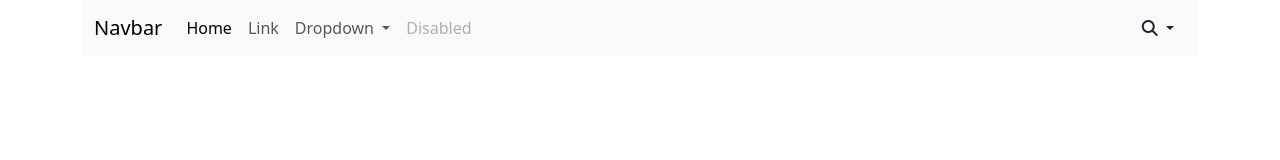
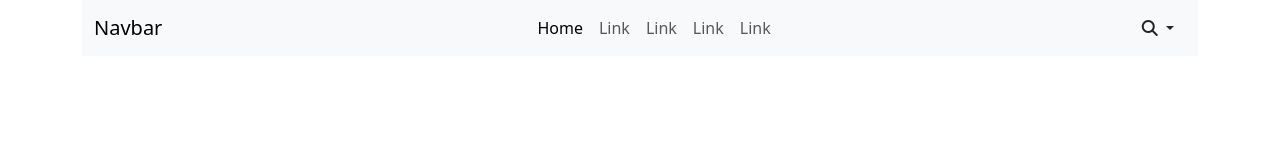
Before and after one commit to minhazfaisal/search-bar, a plain HTML site: page index.html in a window 1280 px wide. Drawn offline with Linux system fonts and the light colour scheme.

Commit message:
Update index.html

```diff
--- a/index.html
+++ b/index.html
@@ -32,26 +32,21 @@
 						<span class="navbar-toggler-icon"></span>
 					</button>
 					<div class="collapse navbar-collapse" id="navbarSupportedContent">
-						<ul class="navbar-nav me-auto mb-2 mb-lg-0">
+						<ul class="navbar-nav m-auto mb-2 mb-lg-0">
 							<li class="nav-item">
 								<a class="nav-link active" aria-current="page" href="#">Home</a>
 							</li>
 							<li class="nav-item">
 								<a class="nav-link" href="#">Link</a>
 							</li>
-							<li class="nav-item dropdown">
-								<a class="nav-link dropdown-toggle" href="#" role="button" data-bs-toggle="dropdown" aria-expanded="false">
-									Dropdown
-								</a>
-								<ul class="dropdown-menu">
-									<li><a class="dropdown-item" href="#">Action</a></li>
-									<li><a class="dropdown-item" href="#">Another action</a></li>
-									<li><hr class="dropdown-divider"></li>
-									<li><a class="dropdown-item" href="#">Something else here</a></li>
-								</ul>
+							<li class="nav-item">
+								<a class="nav-link" href="#">Link</a>
 							</li>
 							<li class="nav-item">
-								<a class="nav-link disabled" aria-disabled="true">Disabled</a>
+								<a class="nav-link" href="#">Link</a>
+							</li>
+							<li class="nav-item">
+								<a class="nav-link" href="#">Link</a>
 							</li>
 						</ul>
 						<!-- search -->
```
